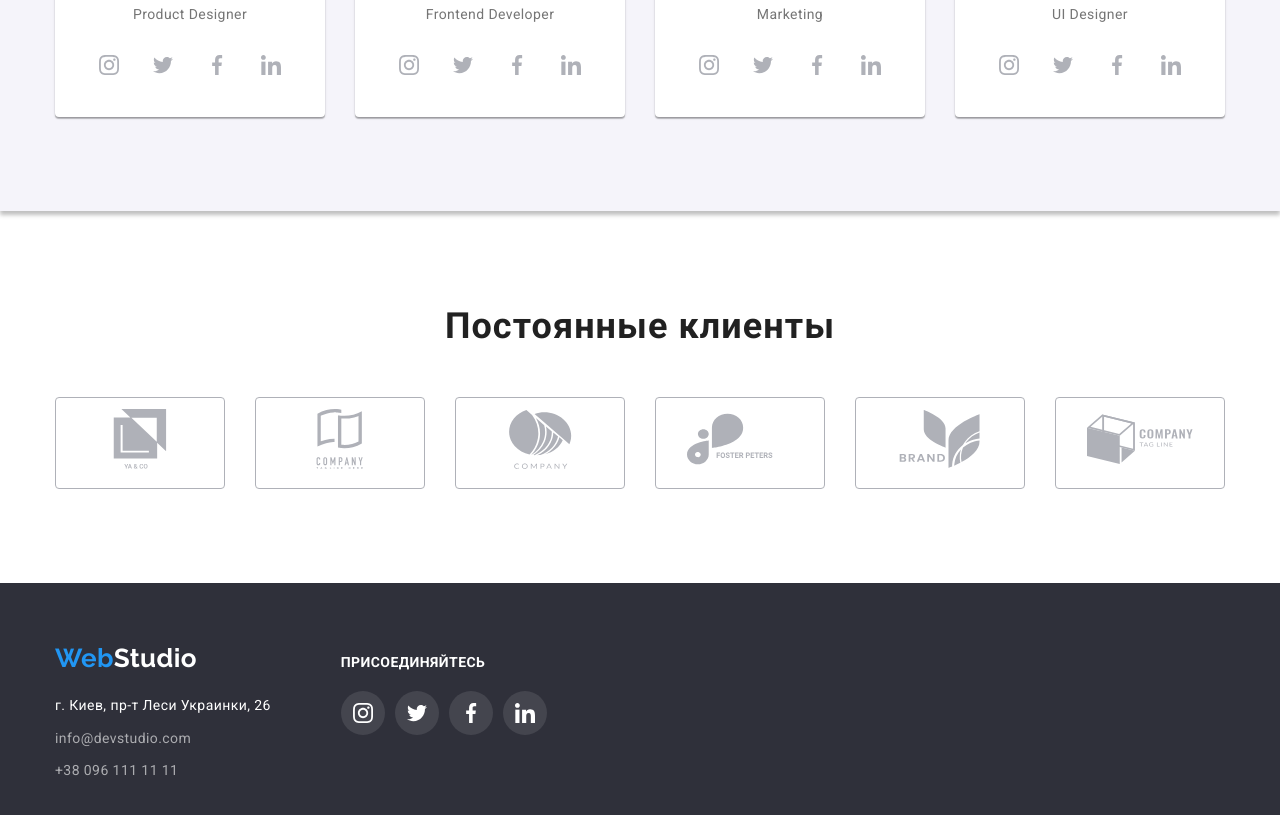
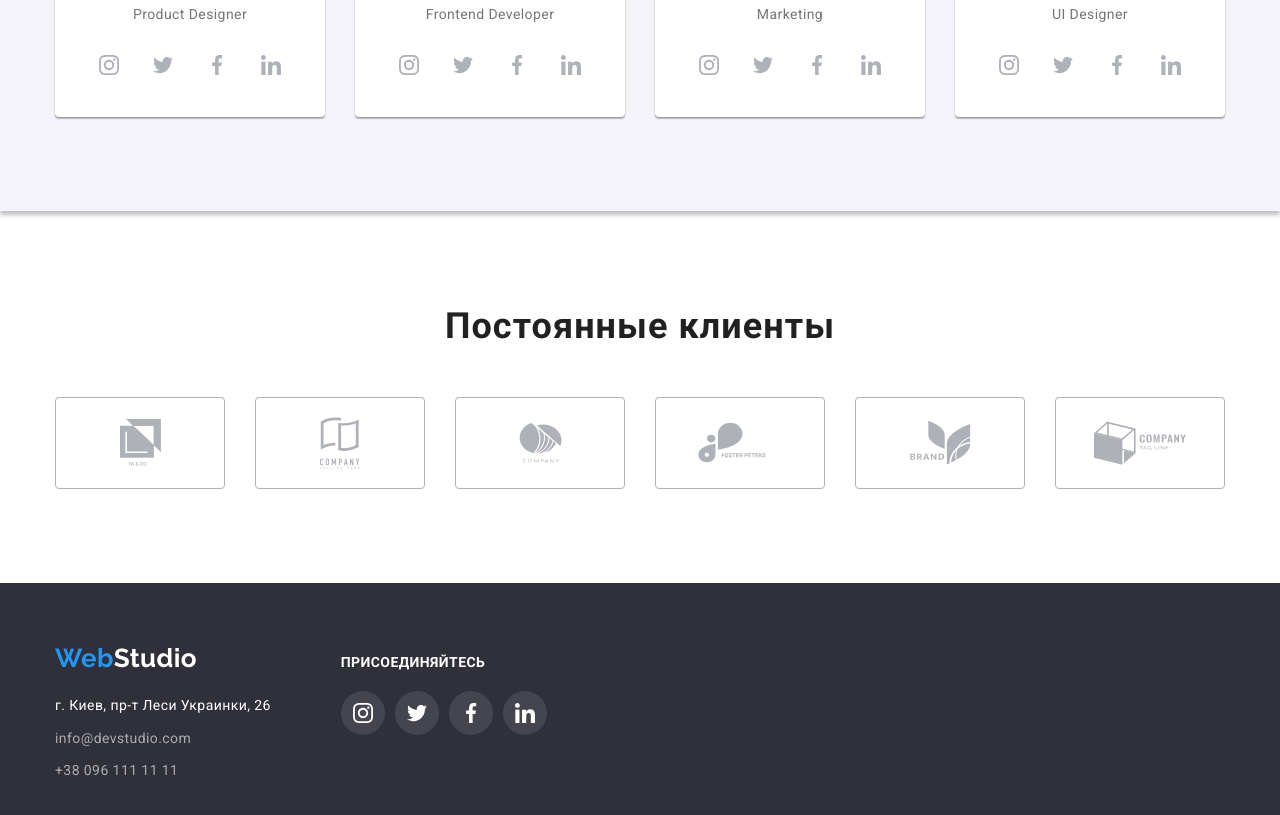
Before and after one commit to EgorSolomakhin/goit-markup-hw-04, a plain HTML site: page index.html in a window 1280 px wide. Shown: the part 2100-2915 px from the top of the page. Drawn offline with nearby package versions, Linux system fonts and the light colour scheme.

Commit message:
Исправленное ДЗ№4 после первой проверки

```diff
--- a/css/styles.css
+++ b/css/styles.css
@@ -106,7 +106,8 @@ body {
 
 }
 
-.site-nav .link-site-nav:hover, :focus {
+.site-nav .link-site-nav:hover,
+.site-nav .link-site-nav:focus {
     color: var(--accent-color);
 }
 .link-auth-nav {
@@ -435,6 +436,7 @@ body {
     color: #212121;
   }
 
+
   .list-client {
       display: flex;
       justify-content: space-between;
@@ -442,40 +444,35 @@ body {
 
   }
 
-  .list-client-iten {
-    display: flex;
-    justify-content: center;
-    align-items: center;
-    height: 92px;
-    width: 170px;
-    border: 1px solid #AFB1B8;
-    box-sizing: border-box;
-    border-radius: 4px
+  .list-client-iten-link {
+      display: flex;
+      justify-content: center;
+      align-items: center;
+      height: 92px;
+      width: 170px;
+      background-color: #FFFFFF;
+      box-sizing: border-box;
+      border-radius: 4px;
+      border: 1px solid #AFB1B8
   }
 
-  .list-client-iten-link:focus {
-      color: var(--accent-color);
-  }
+.list-client-iten-icon {
 
-  .list-client-iten:hover,
-  .list-client-iten:focus {
+    width: 106;
+    fill: #AFB1B8;
+}
+
+.list-client-iten-link:hover,
+.list-client-iten-link:focus {
     cursor: pointer;
-    border: 1px solid var(--accent-color);
-  }
+    border: 1px solid #2196F3;
 
-  .list-client-iten:hover .list-client-iten-icon,
-  .list-client-iten:focus .list-client-iten-icon {
+}
 
+.list-client-iten-link:hover .list-client-iten-icon,
+.list-client-iten-link:focus .list-client-iten-icon {
     fill: var(--accent-color);
-  }
-
-
-  .list-client-iten-icon {
-      height: 60px;
-      width: 106px;
-      fill: #AFB1B8;
-  }
-
+}
 
 
   /* Футер */
--- a/index.html
+++ b/index.html
@@ -311,43 +311,43 @@
                     <ul class="list-client list">
                         <li class="list-client-iten">
                             <a class="list-client-iten-link link">
-                                <svg class="list-client-iten-icon">
-                                    <use href="./images/icons.svg#icon-union"></use>
+                                <svg  width="41px" height="47px" class="list-client-iten-icon">
+                                    <use href="./images/icons.svg#icon-union" ></use>
                                 </svg>
                             </a>
 
                         </li>
                         <li class="list-client-iten">
                             <a class="list-client-iten-link link">
-                                <svg class="list-client-iten-icon">
+                                <svg  width="40px" height="52px" class="list-client-iten-icon">
                                     <use href="./images/icons.svg#icon-company-1"></use>
                                 </svg>
                             </a>
                         </li>
                         <li class="list-client-iten">
                             <a class="list-client-iten-link link">
-                                <svg class="list-client-iten-icon">
+                                <svg  width="43px" height="41px" class="list-client-iten-icon">
                                     <use href="./images/icons.svg#icon-company-2"></use>
                                 </svg>
                             </a>
                         </li>
                         <li class="list-client-iten">
                             <a class="list-client-iten-link link">
-                                <svg class="list-client-iten-icon">
+                                <svg  width="84px" height="41px" class="list-client-iten-icon">
                                     <use href="./images/icons.svg#icon-foster-peters"></use>
                                 </svg>
                             </a>
                         </li>
                         <li class="list-client-iten">
                             <a class="list-client-iten-link link">
-                                <svg class="list-client-iten-icon">
+                                <svg  width="63px" height="45px" class="list-client-iten-icon">
                                     <use href="./images/icons.svg#icon-brand"></use>
                                 </svg>
                             </a>
                         </li>
                         <li class="list-client-iten">
                             <a class="list-client-iten-link link">
-                                <svg class="list-client-iten-icon">
+                                <svg  width="94px" height="44px" class="list-client-iten-icon">
                                     <use href="./images/icons.svg#icon-company-3"></use>
                                 </svg>
                             </a>
```
